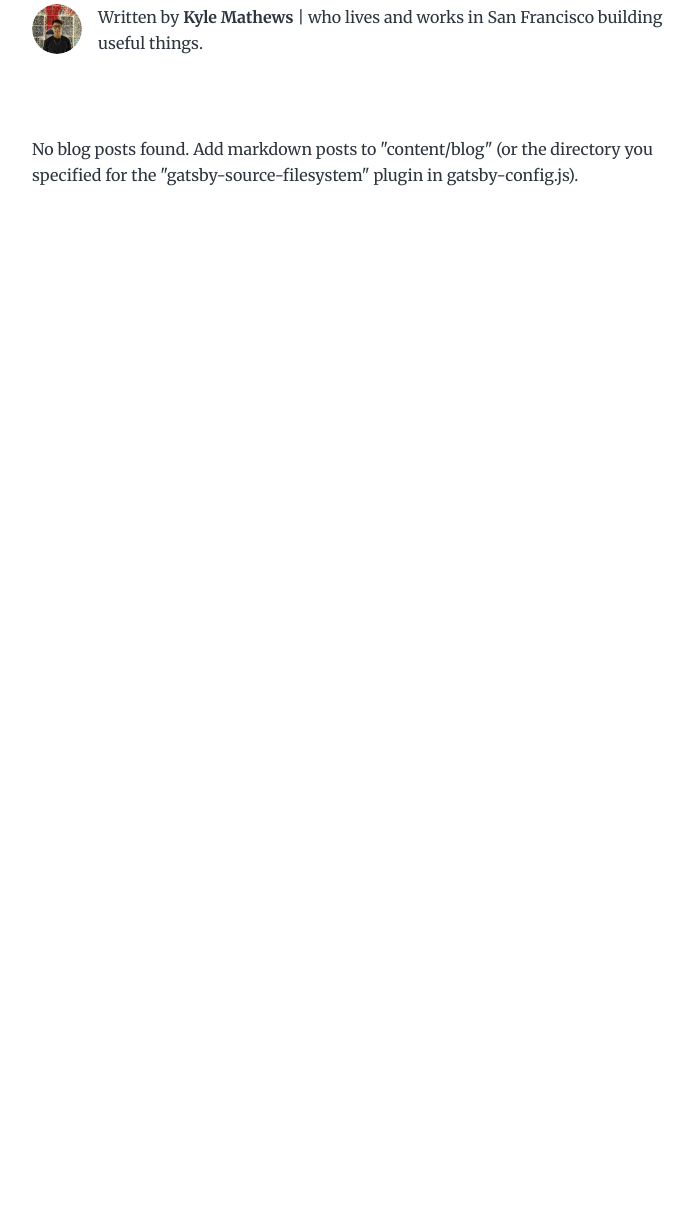
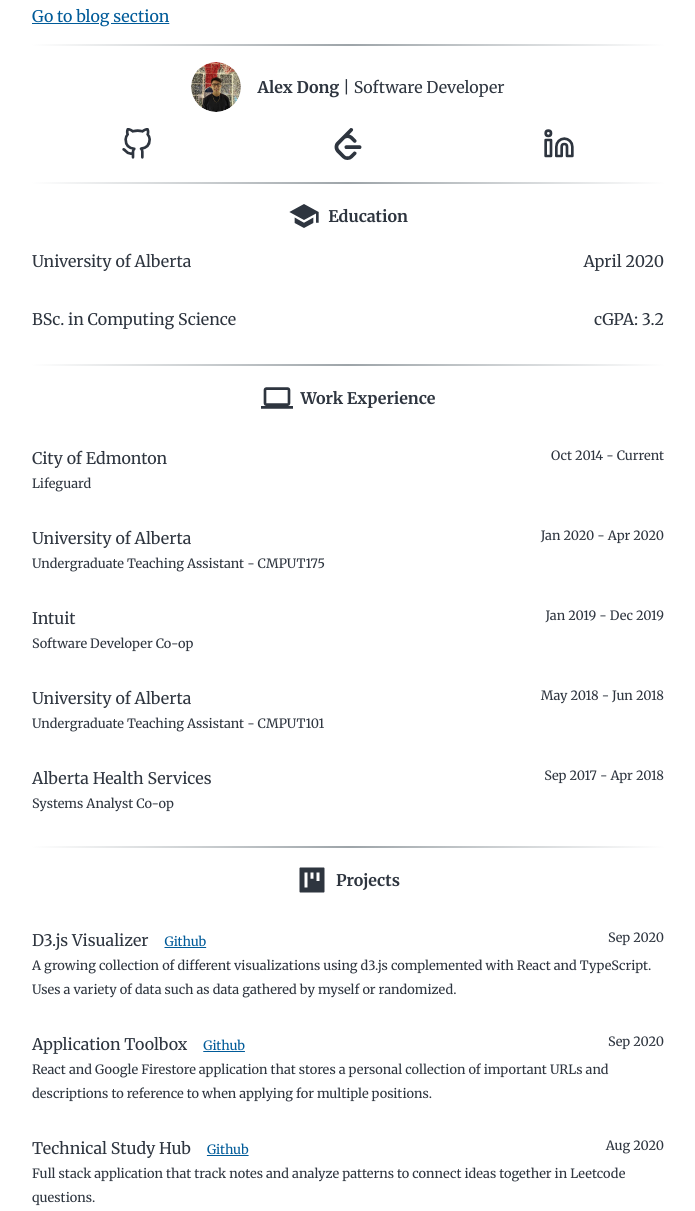
Before and after one commit to dong-alex/website-blog, a Gatsby site: page / in a window 1280 px wide. Shown: the part 36-1247 px from the top of the page, without its empty margins (292-987 px from the left). Before the commit the page ends 800 px from the top, so only its background shows below. Built offline with nearby package versions, Linux system fonts and the light colour scheme; Gatsby itself is replaced by a stand-in of ours; some packages are replaced by stand-ins of ours.

Commit message:
add portoflio section

```diff
--- /dev/null
+++ b/content/data/experiences.md
@@ -0,0 +1,49 @@
+---
+experiences:
+  - company: "City of Edmonton"
+    position: "Lifeguard"
+    startDate: "2014-10"
+    endDate: null
+    current: true
+    values:
+      - "Leadership"
+      - "Conflict Resolution"
+  - company: "Intuit"
+    position: "Software Developer Co-op"
+    startDate: "2019-01"
+    endDate: "2019-12"
+    current: false
+    values:
+      - "React"
+      - "TypeScript"
+      - "Jest"
+      - "Jenkins"
+  - company: "University of Alberta"
+    position: "Undergraduate Teaching Assistant - CMPUT175"
+    startDate: "2020-01"
+    endDate: "2020-04"
+    current: false
+    values:
+      - "Python"
+      - "Leadership"
+      - "Ownership"
+      - "Mentorship"
+  - company: "University of Alberta"
+    position: "Undergraduate Teaching Assistant - CMPUT101"
+    startDate: "2018-05"
+    endDate: "2018-06"
+    current: false
+    values:
+      - "Python"
+      - "Leadership"
+      - "Ownership"
+      - "Mentorship"
+  - company: "Alberta Health Services"
+    position: "Systems Analyst Co-op"
+    startDate: "2017-09"
+    endDate: "2018-04"
+    current: false
+    values:
+      - "Visual Basic"
+      - "SQL"
+---
--- /dev/null
+++ b/content/data/projects.md
@@ -0,0 +1,19 @@
+---
+projects:
+  - name: "D3.js Visualizer"
+    description: "A growing collection of different visualizations using d3.js complemented with React and TypeScript. Uses a variety of data such as data gathered by myself or randomized."
+    startDate: "2020-09"
+    github: "https://github.com/dong-alex/d3-data-visualizer"
+  - name: "Application Toolbox"
+    description: "React and Google Firestore application that stores a personal collection of important URLs and descriptions to reference to when applying for multiple positions."
+    startDate: "2020-09"
+    github: "https://github.com/dong-alex/application-toolbox"
+  - name: "Technical Study Hub"
+    description: "Full stack application that track notes and analyze patterns to connect ideas together in Leetcode questions."
+    startDate: "2020-08"
+    github: "https://github.com/dong-alex/technical-study-hub"
+  - name: "pyBraille"
+    description: "2nd place 24-hour hackathon project aimed towards providing a cheaper and more mobile solution to handle accessibility."
+    startDate: "2018-01"
+    github: "https://github.com/dong-alex/BrailleApp"
+---
--- a/gatsby-config.js
+++ b/gatsby-config.js
@@ -1,15 +1,12 @@
 module.exports = {
   siteMetadata: {
-    title: `Gatsby Starter Blog`,
+    title: `Portfolio and Programming Blog`,
     author: {
-      name: `Kyle Mathews`,
-      summary: `who lives and works in San Francisco building useful things.`,
+      name: `Alex Dong`,
+      summary: `Software Developer from the University of Alberta`,
     },
-    description: `A starter blog demonstrating what Gatsby can do.`,
-    siteUrl: `https://gatsby-starter-blog-demo.netlify.app/`,
-    social: {
-      twitter: `kylemathews`,
-    },
+    description: `View my portfolio as a software developer, as well as document my takes on a variety of algorithms.`,
+    siteUrl: `https://gatsby-starter-blog-demo.netlify.app/`, // need to change to https://alex-dong.com
   },
   plugins: [
     {
@@ -24,6 +21,13 @@ module.exports = {
       options: {
         path: `${__dirname}/content/assets`,
         name: `assets`,
+      },
+    },
+    {
+      resolve: `gatsby-source-filesystem`,
+      options: {
+        path: `${__dirname}/content/data`,
+        name: `data`,
       },
     },
     {
@@ -42,9 +46,15 @@ module.exports = {
               wrapperStyle: `margin-bottom: 1.0725rem`,
             },
           },
-          `gatsby-remark-prismjs`,
+          {
+            resolve: `gatsby-remark-prismjs`,
+            options: {
+              showLineNumbers: true,
+            },
+          },
           `gatsby-remark-copy-linked-files`,
           `gatsby-remark-smartypants`,
+          `gatsby-remark-images-anywhere`,
         ],
       },
     },
@@ -60,16 +70,21 @@ module.exports = {
     {
       resolve: `gatsby-plugin-manifest`,
       options: {
-        name: `Gatsby Starter Blog`,
-        short_name: `GatsbyJS`,
+        name: `Portfolio and Programming Blog`,
+        short_name: `Portfolio and Blog`,
         start_url: `/`,
         background_color: `#ffffff`,
         theme_color: `#663399`,
         display: `minimal-ui`,
-        icon: `content/assets/gatsby-icon.png`,
       },
     },
     `gatsby-plugin-react-helmet`,
+    {
+      resolve: `gatsby-plugin-typography`,
+      options: {
+        pathToConfigModule: `src/utils/typography`,
+      },
+    },
     // this (optional) plugin enables Progressive Web App + Offline functionality
     // To learn more, visit: https://gatsby.dev/offline
     // `gatsby-plugin-offline`,
--- /dev/null
+++ b/src/components/ContactSection.tsx
@@ -0,0 +1,65 @@
+import React, { FunctionComponent } from "react"
+import { FiGithub, FiLinkedin } from "react-icons/fi"
+import { SiLeetcode } from "react-icons/si"
+
+import styled from "styled-components"
+
+const Contacts = styled.section`
+  display: flex;
+  margin: 1rem 0;
+  flex-direction: row;
+  justify-content: space-around;
+`
+const ContactLine = styled.span`
+  display: flex;
+  flex-direction: row;
+  align-items: center;
+`
+
+const LOGO_SIZE = 32
+
+const LogoNavigationLink = styled.a`
+  text-decoration: None;
+  color: inherit;
+  align-items: center;
+
+  &:hover {
+    transform: scale(1.1);
+  }
+`
+
+const ContactSection: FunctionComponent<{}> = params => {
+  return (
+    <Contacts>
+      <ContactLine>
+        <LogoNavigationLink
+          href="github.com/dong-alex"
+          target="_blank"
+          rel="noopener noreferrer"
+        >
+          <FiGithub size={LOGO_SIZE} />
+        </LogoNavigationLink>
+      </ContactLine>
+      <ContactLine>
+        <LogoNavigationLink
+          href="leetcode.com/dongqingli/"
+          target="_blank"
+          rel="noopener noreferrer"
+        >
+          <SiLeetcode size={LOGO_SIZE} />
+        </LogoNavigationLink>
+      </ContactLine>
+      <ContactLine>
+        <LogoNavigationLink
+          href="linkedin.com/in/dongalex"
+          target="_blank"
+          rel="noopener noreferrer"
+        >
+          <FiLinkedin size={LOGO_SIZE} />
+        </LogoNavigationLink>
+      </ContactLine>
+    </Contacts>
+  )
+}
+
+export default ContactSection
--- /dev/null
+++ b/src/components/ProjectSection.tsx
@@ -0,0 +1,74 @@
+import React, { FunctionComponent } from "react"
+import { graphql, useStaticQuery } from "gatsby"
+import moment from "moment"
+import styled from "styled-components"
+
+const Header = styled.section`
+  display: flex;
+  flex-drection: row;
+  justify-content: space-between;
+`
+
+const MinorSpan = styled.span`
+  font-size: 0.8rem;
+`
+
+const MinorLink = styled.a`
+  font-size: 0.8rem;
+  margin-left: 1rem;
+`
+
+const MinorDescription = styled.span`
+  font-size: 0.8rem;
+`
+
+const ProjectSection: FunctionComponent<{}> = () => {
+  const data = useStaticQuery(graphql`
+    query {
+      allMarkdownRemark(
+        filter: { fileAbsolutePath: { regex: "/data/projects/" } }
+        sort: { fields: frontmatter___projects___startDate, order: DESC }
+      ) {
+        edges {
+          node {
+            frontmatter {
+              projects {
+                name
+                description
+                startDate
+                github
+              }
+            }
+          }
+        }
+      }
+    }
+  `)
+
+  const projects = data.allMarkdownRemark.edges[0].node.frontmatter.projects
+
+  return (
+    <div>
+      {projects.map(({ name, description, startDate, github }: any) => (
+        <section style={{ margin: "2rem 0" }}>
+          <Header>
+            <span>
+              {name}
+              <MinorLink
+                href={github}
+                target="_blank"
+                rel="noopener noreferrer"
+              >
+                Github
+              </MinorLink>
+            </span>
+            <MinorSpan>{moment(startDate).format("MMM YYYY")}</MinorSpan>
+          </Header>
+          <MinorDescription>{description}</MinorDescription>
+        </section>
+      ))}
+    </div>
+  )
+}
+
+export default ProjectSection
--- /dev/null
+++ b/src/components/WorkExperienceSection.tsx
@@ -0,0 +1,96 @@
+import React, { FunctionComponent } from "react"
+import { graphql, useStaticQuery } from "gatsby"
+import { WorkExperience } from "../pages/portfolio"
+import moment from "moment"
+import styled from "styled-components"
+
+export type WorkExperienceSectionProps = {
+  data: WorkExperience
+}
+
+const ExperienceSection = styled.div`
+  margin: 2rem 0;
+`
+
+const Header = styled.section`
+  display: flex;
+  flex-drection: row;
+  justify-content: space-between;
+`
+
+const Position = styled.section``
+
+const MinorSpan = styled.span`
+  font-size: 0.8rem;
+`
+
+const WorkExperienceSection: FunctionComponent<{}> = () => {
+  const data = useStaticQuery(graphql`
+    query {
+      allMarkdownRemark(
+        filter: { fileAbsolutePath: { regex: "/data/experiences/" } }
+        sort: { fields: frontmatter___experiences___endDate, order: DESC }
+      ) {
+        edges {
+          node {
+            frontmatter {
+              experiences {
+                company
+                current
+                endDate(formatString: "YYYY-MM")
+                position
+                startDate(formatString: "YYYY-MM")
+                values
+              }
+            }
+          }
+        }
+      }
+    }
+  `)
+
+  const experiences = data.allMarkdownRemark.edges[0].node.frontmatter.experiences.sort(
+    (a, b) => {
+      // current is always first then sort by date
+      if (a.current || b.current) {
+        return 1
+      }
+
+      return moment(b.endDate).diff(moment(a.endDate))
+    }
+  )
+
+  return (
+    <div>
+      {experiences.map(
+        ({
+          company,
+          position,
+          startDate,
+          endDate,
+          current,
+          values,
+        }: WorkExperience) => {
+          return (
+            <>
+              <ExperienceSection key={`${company}-${startDate}`}>
+                <Header>
+                  <span>{company}</span>
+                  <MinorSpan>
+                    {moment(startDate).format("MMM YYYY")} -{" "}
+                    {current ? "Current" : moment(endDate).format("MMM YYYY")}
+                  </MinorSpan>
+                </Header>
+                <Position>
+                  <MinorSpan>{position}</MinorSpan>
+                </Position>
+              </ExperienceSection>
+            </>
+          )
+        }
+      )}
+    </div>
+  )
+}
+
+export default WorkExperienceSection
--- a/src/pages/index.js
+++ b/src/pages/index.js
@@ -1,69 +1,23 @@
 import React from "react"
 import { Link, graphql } from "gatsby"
 
-import Bio from "../components/bio"
 import Layout from "../components/layout"
 import SEO from "../components/seo"
+import Portfolio from "./portfolio"
 
-const BlogIndex = ({ data, location }) => {
+const LandingPage = ({ data, location }) => {
   const siteTitle = data.site.siteMetadata?.title || `Title`
-  const posts = data.allMarkdownRemark.nodes
-
-  if (posts.length === 0) {
-    return (
-      <Layout location={location} title={siteTitle}>
-        <SEO title="All posts" />
-        <Bio />
-        <p>
-          No blog posts found. Add markdown posts to "content/blog" (or the
-          directory you specified for the "gatsby-source-filesystem" plugin in
-          gatsby-config.js).
-        </p>
-      </Layout>
-    )
-  }
 
   return (
     <Layout location={location} title={siteTitle}>
-      <SEO title="All posts" />
-      <Bio />
-      <ol style={{ listStyle: `none` }}>
-        {posts.map(post => {
-          const title = post.frontmatter.title || post.fields.slug
-
-          return (
-            <li key={post.fields.slug}>
-              <article
-                className="post-list-item"
-                itemScope
-                itemType="http://schema.org/Article"
-              >
-                <header>
-                  <h2>
-                    <Link to={post.fields.slug} itemProp="url">
-                      <span itemProp="headline">{title}</span>
-                    </Link>
-                  </h2>
-                  <small>{post.frontmatter.date}</small>
-                </header>
-                <section>
-                  <p
-                    dangerouslySetInnerHTML={{
-                      __html: post.frontmatter.description || post.excerpt,
-                    }}
-                    itemProp="description"
-                  />
-                </section>
-              </article>
-            </li>
-          )
-        })}
-      </ol>
+      <SEO title="Portfolio" />
+      <Link to="blog">Go to blog section</Link>
+      <Portfolio />
     </Layout>
   )
 }
 
-export default BlogIndex
+export default LandingPage
 
 export const pageQuery = graphql`
   query {
--- /dev/null
+++ b/src/pages/portfolio.tsx
@@ -0,0 +1,132 @@
+import React, { FunctionComponent } from "react"
+import { AiFillProject } from "react-icons/ai"
+import { MdSchool, MdComputer } from "react-icons/md"
+import { graphql, useStaticQuery } from "gatsby"
+import Image from "gatsby-image"
+import styled from "styled-components"
+import WorkExperienceSection from "../components/WorkExperienceSection"
+import ProjectSection from "../components/ProjectSection"
+import ContactSection from "../components/ContactSection"
+
+export type WorkExperience = {
+  company: string
+  position: string
+  startDate: string
+  endDate: string
+  current: boolean
+  values: string[]
+}
+
+const PortfolioHeader = styled.header`
+  margin: 1rem 0;
+  border: 2px solid;
+  border-image: linear-gradient(
+      90deg,
+      rgba(60, 74, 83, 0),
+      rgba(60, 74, 83, 0.5),
+      rgba(60, 74, 83, 0)
+    )
+    1;
+  border-left: none;
+  border-right: none;
+`
+
+const PortfolioSection = styled.header`
+  margin: 1rem 0;
+  border: 2px solid;
+  border-image: linear-gradient(
+      90deg,
+      rgba(60, 74, 83, 0),
+      rgba(60, 74, 83, 0.5),
+      rgba(60, 74, 83, 0)
+    )
+    1;
+  border-left: none;
+  border-top: none;
+  border-right: none;
+`
+
+const Headline = styled.section`
+  display: flex;
+  margin: 1rem 0;
+  justify-content: center;
+  align-items: center;
+`
+
+const Portfolio: FunctionComponent<any> = () => {
+  const data = useStaticQuery(graphql`
+    query {
+      avatar: file(absolutePath: { regex: "/profile-pic.jpg/" }) {
+        childImageSharp {
+          fixed(width: 50, height: 50, quality: 95) {
+            ...GatsbyImageSharpFixed
+          }
+        }
+      }
+      site {
+        siteMetadata {
+          author {
+            name
+            summary
+          }
+        }
+      }
+    }
+  `)
+
+  const avatar = data.avatar.childImageSharp.fixed
+  const author = data.site.siteMetadata.author.name
+
+  return (
+    <div style={{ userSelect: "none" }}>
+      <PortfolioHeader>
+        <Headline>
+          {avatar && (
+            <Image
+              fixed={avatar}
+              alt={author?.name || ``}
+              className="bio-avatar"
+              imgStyle={{
+                borderRadius: `50%`,
+              }}
+            />
+          )}
+          <span>
+            <strong>Alex Dong</strong> | Software Developer
+          </span>
+        </Headline>
+        <ContactSection />
+      </PortfolioHeader>
+      <PortfolioSection>
+        <Headline>
+          <MdSchool size={32} style={{ marginRight: "0.5rem" }} />
+          <strong>Education</strong>
+        </Headline>
+        <p>
+          University of Alberta
+          <span style={{ float: "right" }}>April 2020</span>
+        </p>
+        <p>
+          BSc. in Computing Science
+          <span style={{ float: "right" }}>cGPA: 3.2</span>
+        </p>
+      </PortfolioSection>
+      <PortfolioSection>
+        <Headline>
+          <MdComputer size={32} style={{ marginRight: "0.5rem" }} />
+          <strong>Work Experience</strong>
+        </Headline>
+        <WorkExperienceSection />
+      </PortfolioSection>
+      <PortfolioSection>
+        <Headline>
+          <AiFillProject size={32} style={{ marginRight: "0.5rem" }} />
+          <strong>Projects</strong>
+        </Headline>
+        <ProjectSection />
+      </PortfolioSection>
+    </div>
+  )
+}
+
+export default Portfolio
--- /dev/null
+++ b/src/types/index.ts
@@ -0,0 +1,2 @@
+export * from "./pageTypes"
+export * from "./topics"
```
Also changed, not shown: package.json (+16 -4 lines), src/types/pageTypes.ts (added, +34 -0 lines), src/utils/typography.js (added, +8 -0 lines), 1 other file.
